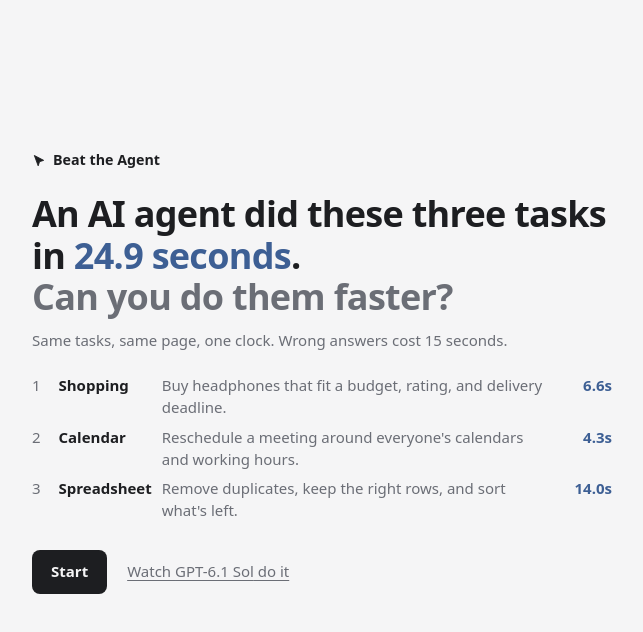
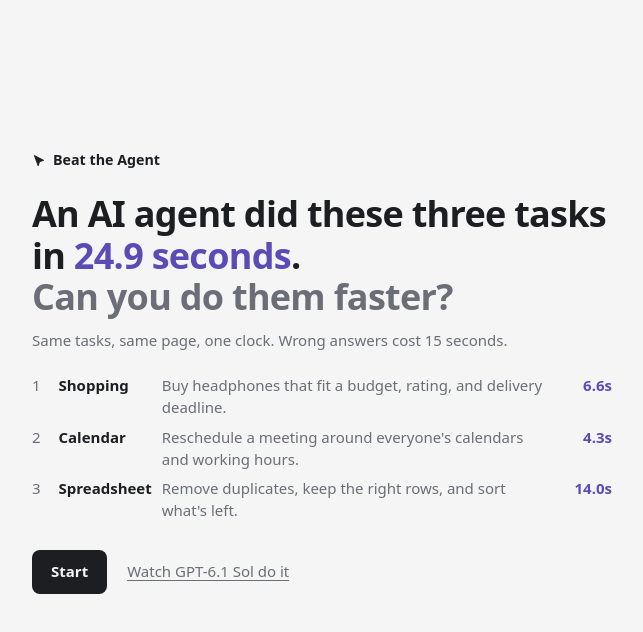
Before and after one commit to YsnMars/beattheagent, a React (Vite) app: page / in a window 1280 px wide. Shown: the top 632 px of the page, without its empty margins (318-961 px from the left). Built offline with nearby package versions, Linux system fonts and the light colour scheme.

Commit message:
Refresh the agent accent with a violet palette

```diff
--- a/index.html
+++ b/index.html
@@ -5,7 +5,7 @@
     <meta name="viewport" content="width=device-width, initial-scale=1, viewport-fit=cover" />
     <meta name="color-scheme" content="light dark" />
     <meta name="theme-color" content="#f5f5f6" media="(prefers-color-scheme: light)" />
-    <meta name="theme-color" content="#18191c" media="(prefers-color-scheme: dark)" />
+    <meta name="theme-color" content="#1c1d21" media="(prefers-color-scheme: dark)" />
     <title>Beat the Agent — can you out-click an AI?</title>
     <meta name="description" content="An AI agent did three everyday browser tasks in under 30 seconds. Can you beat it? Same tasks, same page, one clock." />
     <meta property="og:title" content="Beat the Agent" />
--- a/src/app.css
+++ b/src/app.css
@@ -6,13 +6,13 @@
   --line: #dddde2;
   --text: #1d1e21;
   --muted: #6b6e76;
-  --accent: #3d5f94; /* the agent */
+  --accent: #5b4bb7; /* the agent: violet, a hue none of the challenge apps use */
   --ok: #2f7a45;
   --bad: #b8403a;
   --bad-bg: #fbeceb;
   --primary-hover: #000;
   --scrim: rgba(29, 30, 33, 0.25);
-  --glow: 62, 112, 214; /* agent vignette, as r, g, b */
+  --glow: 108, 88, 214; /* agent vignette, as r, g, b */
   --step-bg: #1d1e21;
   --step-line: transparent;
   --font: ui-sans-serif, system-ui, -apple-system, "Segoe UI", Roboto, "Helvetica Neue", Arial, sans-serif;
@@ -22,20 +22,20 @@
 /* Dark theme follows the system setting. The challenge apps keep their own light look. */
 @media (prefers-color-scheme: dark) {
   :root {
-    --bg: #18191c;
-    --surface: #222327;
-    --surface-2: #2c2d32;
-    --line: #35373d;
+    --bg: #1c1d21;
+    --surface: #25262b;
+    --surface-2: #2f3036;
+    --line: #393b42;
     --text: #ececee;
     --muted: #9b9ea6;
-    --accent: #93b2e6;
+    --accent: #ada2f2;
     --ok: #7fc794;
     --bad: #ee8c86;
     --bad-bg: rgba(238, 140, 134, 0.12);
     --primary-hover: #fff;
     --scrim: rgba(0, 0, 0, 0.55);
-    --glow: 96, 145, 235;
-    --step-bg: #2a2b30;
+    --glow: 150, 130, 245;
+    --step-bg: #2d2e34;
     --step-line: rgba(255, 255, 255, 0.1);
     color-scheme: dark;
   }
```
